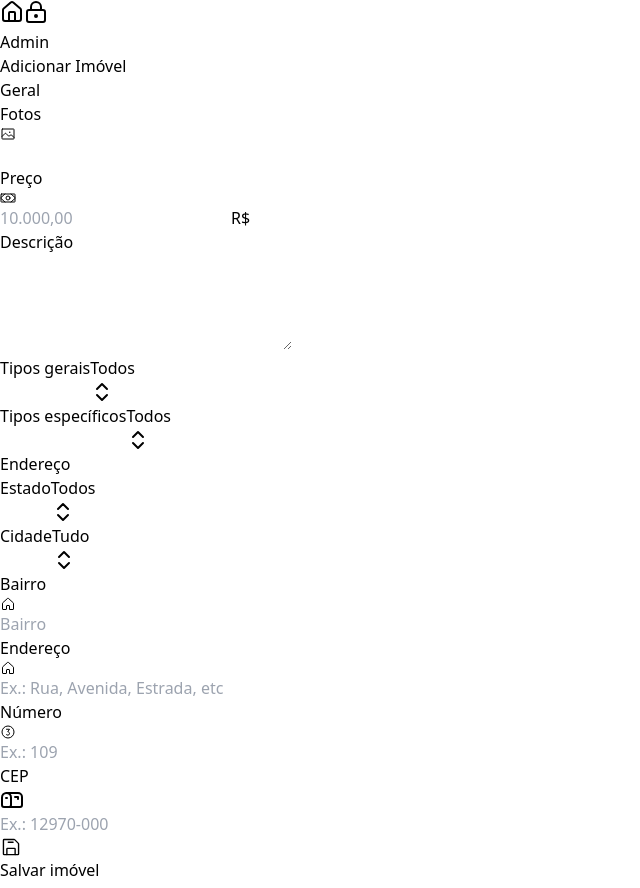
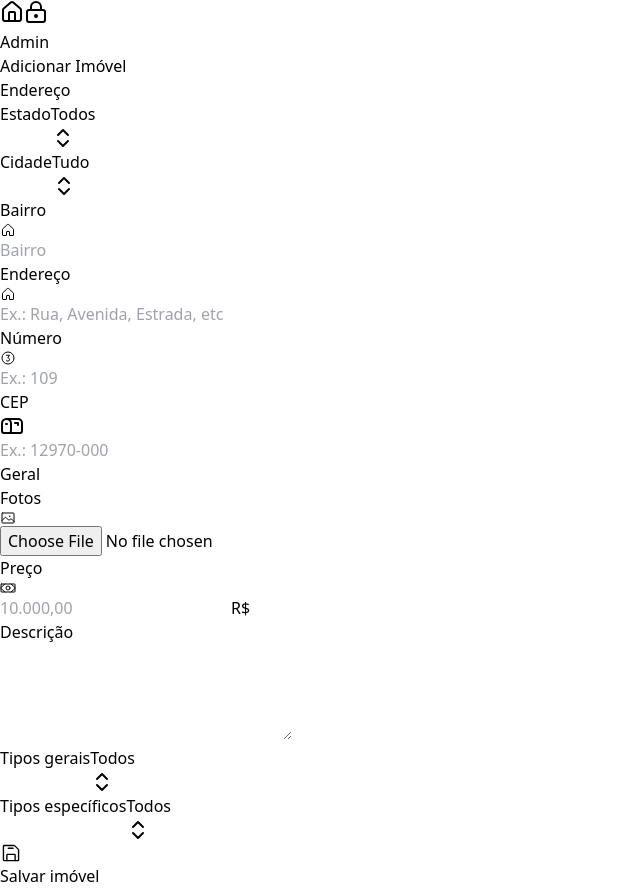
Before and after one commit to Daniel-Savio/imob, a React (Vite) app: page /admin in a window 1280 px wide. Shown: the whole page, without its empty margins (0-640 px from the left). Built offline with nearby package versions, Linux system fonts and the light colour scheme.

Commit message:
Arrumando os tipos

```diff
--- a/src/components/addForm.tsx
+++ b/src/components/addForm.tsx
@@ -29,25 +29,27 @@ export default function AddForm() {
   const [typeFilter, setTypeFilter] = useState<string | undefined>(undefined);
 
   const addSchema = z.object({
-    imagem: z.string(),
+    imagem: z
+      .instanceof(FileList)
+      .refine((list) => list.length, "Insira ao menos uma imagem do imóvel"),
     preco: z
       .string()
-      .nonempty({ message: "O imóvel necessita de um preço" })
+      .min(1, { message: "O imóvel necessita de um preço" })
       .regex(/^\d{1,3}(\.\d{3})*(,\d{2})?$/),
-    estado: z.string().nonempty({ message: "Selecione um estado" }),
-    cidade: z.string().nonempty({ message: "Selecione um cidade" }),
-    bairro: z.string().nonempty({ message: "Qual o bairro do imóvel?" }),
-    logradouro: z.string().nonempty({ message: "Qual o endereço do imóvel?" }),
-    numero: z.string().nonempty({ message: "Número deve ser inteiro" }),
+    estado: z.string().min(1, { message: "Selecione um estado" }),
+    cidade: z.string().min(1, { message: "Selecione um cidade" }),
+    bairro: z.string().min(1, { message: "Qual o bairro do imóvel?" }),
+    logradouro: z.string().min(1, { message: "Qual o endereço do imóvel?" }),
+    numero: z.string().min(1, { message: "Número deve ser inteiro" }),
     cep: z
       .string()
       .regex(/^\d{5}-\d{3}$/)
       .transform((cep) => {
         return cep.replace(/(\d{5})?/, "$1-");
       }),
-    tipo: z.string().nonempty({ message: "Qual o tipo do imóvel?" }),
-    geral: z.string().nonempty({ message: "Preencha este campo" }),
-    desc: z.string().nonempty({ message: "Descreva o imóvel" }),
+    tipo: z.string().min(1, { message: "Qual o tipo do imóvel?" }),
+    geral: z.string().min(1, { message: "Preencha este campo" }),
+    desc: z.string().min(1, { message: "Descreva o imóvel" }),
   });
 
   type AddFormInputs = z.infer<typeof addSchema>;
@@ -86,91 +88,7 @@ export default function AddForm() {
         className="items-center text-center md:text-left"
       >
         <div className="gap-2 flex flex-col items-center md:items-start md:flex-row md:gap-10 ">
-          <fieldset className="border-t-2 border-violet-500 flex flex-col gap-2 p-2 items-center md:items-start">
-            <legend className="border-solid p-2 text-xl font-bold">
-              Geral
-            </legend>
-            <section className="w-full">
-              <label htmlFor="" className="font-bold">
-                Fotos
-              </label>
-              <div className="border rounded p-2 flex gap-2 items-center w-full bg-zinc-50">
-                <Image className="size-5 text-zinc-600" />
-                <input
-                  type="text"
-                  placeholder=""
-                  className="outline-none border-solid bg-transparent text-zinc-600 placeholder-zinc-500 w-full"
-                  {...register("imagem")}
-                />
-              </div>
-
-              {errors.imagem && (
-                <span className="text-red-500 text-sm">
-                  {errors.imagem.message}
-                </span>
-              )}
-            </section>
-            <section className="w-full">
-              <label htmlFor="" className="font-bold">
-                Preço
-              </label>
-              <div className="border rounded p-2 flex gap-2 items-center w-fit bg-zinc-50">
-                <Money className="size-5 text-zinc-600" />
-                <input
-                  type="text"
-                  placeholder="10.000,00"
-                  className="outline-none border-solid bg-transparent text-zinc-600 placeholder-zinc-500 w-full"
-                  {...register("preco")}
-                />
-                <span>R$</span>
-              </div>
-              {errors.preco && (
-                <span className="text-red-500 text-sm">
-                  {errors.preco.message}
-                </span>
-              )}
-            </section>
-
-            <section>
-              <label htmlFor="" className="font-bold">
-                Descrição
-              </label>
-              <div className="border rounded p-2 flex gap-2 items-center w-fit bg-zinc-50">
-                <textarea cols={30} rows={4} {...register("desc")} />
-              </div>
-
-              {errors.desc && (
-                <span className="text-red-500 text-sm">
-                  {errors.desc.message}
-                </span>
-              )}
-            </section>
-
-            <div className="flex w-full flex-col gap-1">
-              <label htmlFor="" className="font-bold">
-                Tipos gerais
-              </label>
-              <Combobox
-                placeholderValue="Todos"
-                list={types.general}
-                getValue={setGeneralFilter}
-                value={generalFilter}
-              />
-            </div>
-            <div className="flex w-full flex-col gap-1">
-              <label htmlFor="" className="font-bold">
-                Tipos específicos
-              </label>
-              <Combobox
-                placeholderValue="Todos"
-                list={types.types}
-                getValue={setTypeFilter}
-                value={typeFilter}
-              />
-            </div>
-          </fieldset>
-
-          <fieldset className="border-t-2 border-violet-500 flex flex-col gap-2 p-2 items-center md:items-start">
+          <fieldset className="border-t-2 border-violet-500 flex flex-col gap-2 w-64 p-2 items-center md:items-start">
             <legend className="border-solid p-2 text-xl font-bold">
               Endereço
             </legend>
@@ -295,6 +213,90 @@ export default function AddForm() {
               )}
             </section>
           </fieldset>
+
+          <fieldset className="border-t-2 border-violet-500 flex flex-col gap-2 p-2 items-center md:items-start">
+            <legend className="border-solid p-2 text-xl font-bold">
+              Geral
+            </legend>
+            <section className="w-full">
+              <label htmlFor="" className="font-bold">
+                Fotos
+              </label>
+              <div className="border rounded p-2 flex gap-2 items-center w-full bg-zinc-50">
+                <Image className="size-5 text-zinc-600" />
+                <input
+                  type="file"
+                  accept="image/*"
+                  className="outline-none border-solid bg-transparent text-zinc-600 placeholder-zinc-500 w-full"
+                  {...register("imagem")}
+                />
+              </div>
+
+              {errors.imagem && (
+                <span className="text-red-500 text-sm">
+                  {errors.imagem.message}
+                </span>
+              )}
+            </section>
+            <section className="w-full">
+              <label htmlFor="" className="font-bold">
+                Preço
+              </label>
+              <div className="border rounded p-2 flex gap-2 items-center w-fit bg-zinc-50">
+                <Money className="size-5 text-zinc-600" />
+                <input
+                  type="text"
+                  placeholder="10.000,00"
+                  className="outline-none border-solid bg-transparent text-zinc-600 placeholder-zinc-500 w-full"
+                  {...register("preco")}
+                />
+                <span>R$</span>
+              </div>
+              {errors.preco && (
+                <span className="text-red-500 text-sm">
+                  {errors.preco.message}
+                </span>
+              )}
+            </section>
+
+            <section>
+              <label htmlFor="" className="font-bold">
+                Descrição
+              </label>
+              <div className="border rounded p-2 flex gap-2 items-center w-fit bg-zinc-50">
+                <textarea cols={30} rows={4} {...register("desc")} />
+              </div>
+
+              {errors.desc && (
+                <span className="text-red-500 text-sm">
+                  {errors.desc.message}
+                </span>
+              )}
+            </section>
+
+            <div className="flex w-full flex-col gap-1">
+              <label htmlFor="" className="font-bold">
+                Tipos gerais
+              </label>
+              <Combobox
+                placeholderValue="Todos"
+                list={types.general}
+                getValue={setGeneralFilter}
+                value={generalFilter}
+              />
+            </div>
+            <div className="flex w-full flex-col gap-1">
+              <label htmlFor="" className="font-bold">
+                Tipos específicos
+              </label>
+              <Combobox
+                placeholderValue="Todos"
+                list={types.types}
+                getValue={setTypeFilter}
+                value={typeFilter}
+              />
+            </div>
+          </fieldset>
         </div>
 
         <button
--- a/src/pages/admin.tsx
+++ b/src/pages/admin.tsx
@@ -5,7 +5,7 @@ export default function Admin() {
     <div className=" bg-gradient-to-tl from-indigo-300 to-zinc-50 flex flex-col items-center min-h-screen p-3 text-zinc-600">
       <h1 className="text-3xl text-violet-500 mt-10 font-bold">Admin</h1>
 
-      <fieldset className=" shadow-lg max-h-[500px] max-w-96 mt-5 w-full overflow-scroll bg-gradient-to-br from-indigo-100 to-zinc-50 p-10 rounded-sm">
+      <fieldset className=" shadow-lg max-h-[500px] max-w-96 mt-5 w-full overflow-scroll bg-gradient-to-br from-indigo-100 to-zinc-50 p-10 rounded-md">
         <legend className="px-2 text-2xl font-bold ">Adicionar Imóvel </legend>
         <AddForm></AddForm>
       </fieldset>
```
